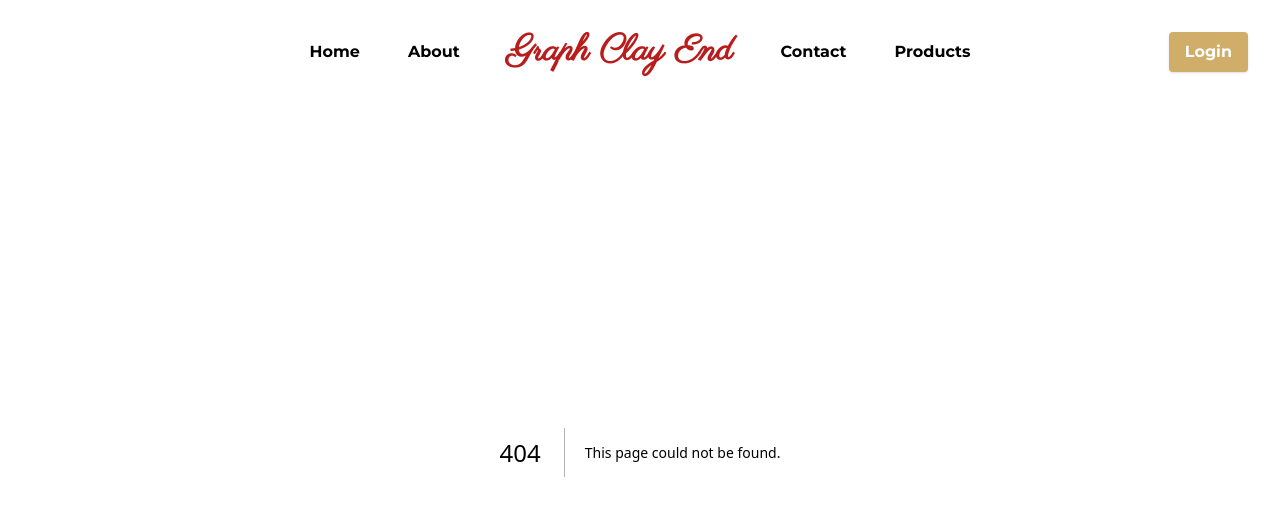
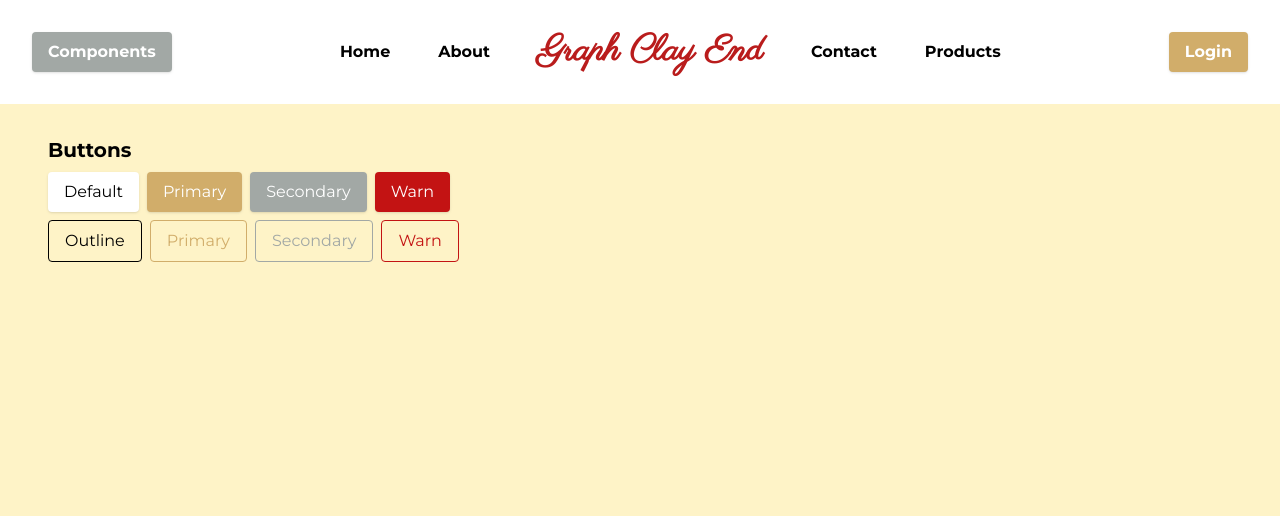
Before and after one commit to SteliosMav/nextjs13-template-auth, a Next.js app: page /components in a window 1280 px wide. Before the commit this address had no page. Shown: the top 516 px of the page. Built offline with nearby package versions, Linux system fonts and the light colour scheme.

Commit message:
Added components page with buttons

```diff
--- /dev/null
+++ b/app/components/page.tsx
@@ -0,0 +1,29 @@
+import Button from "@/components/ui/Button";
+
+export default function Home() {
+  return (
+    <main className="h-full bg-amber-100 ">
+      <section className="flex flex-col gap-2">
+        <h2 className="text-xl font-bold">Buttons</h2>
+        <div className="flex gap-2">
+          <Button>Default</Button>
+          <Button color="primary">Primary</Button>
+          <Button color="secondary">Secondary</Button>
+          <Button color="warn">Warn</Button>
+        </div>
+        <div className="flex gap-2">
+          <Button outline>Outline</Button>
+          <Button color="primary" outline>
+            Primary
+          </Button>
+          <Button color="secondary" outline>
+            Secondary
+          </Button>
+          <Button color="warn" outline>
+            Warn
+          </Button>
+        </div>
+      </section>
+    </main>
+  );
+}
--- a/app/header.tsx
+++ b/app/header.tsx
@@ -5,7 +5,10 @@ export default function Header() {
   return (
     <header>
       <nav className="bg-white p-8 font-semibold flex items-center justify-between">
-        <Button className="invisible">Login</Button>
+        <Button href="/components" color="secondary">
+          {" "}
+          Components{" "}
+        </Button>
         <ul className="flex justify-center items-center gap-12 ">
           <li>
             <Link href="/home">Home</Link>
--- a/components/ui/Button.tsx
+++ b/components/ui/Button.tsx
@@ -1,4 +1,5 @@
 import Link from "next/link";
+import { useRouter } from "next/router";
 import React from "react";
 
 interface Props {
@@ -18,13 +19,9 @@ export default function Button({
   ...rest
 }: Props) {
   const appearance = getAppearance({ color, outline });
-  const basicClass =
-    "text-base shadow rounded px-4 py-2 hover:opacity-80 active:opacity-100";
-  const buttonClass = `${basicClass} ${appearance} ${className || ""}`;
+  const buttonClass = `${appearance} ${className || ""}`;
   return href ? (
-    <Link href={href} className={buttonClass} {...rest}>
-      Login
-    </Link>
+    <Link href={href} className={buttonClass} {...rest}></Link>
   ) : (
     <button className={buttonClass} {...rest}></button>
   );
@@ -45,21 +42,25 @@ const getAppearance = ({
   color?: Color;
   outline?: boolean;
 }): string => {
+  const basicClass =
+    "text-base rounded px-4 py-2 hover:opacity-80 active:opacity-100";
   if (outline) {
     if (color) {
       // Outline with color
-      return `bg-white border ${getBorderColor(color)} ${getTextColor(color)}`;
+      return `${basicClass}  bg-transparent border ${getBorderColor(
+        color
+      )} ${getTextColor(color)}`;
     } else {
       // Outline without color
-      return `bg-white border border-black text-black`;
+      return `${basicClass}  bg-transparent border border-black text-black`;
     }
   } else {
     if (color) {
       // Color without outline
-      return `${getBgColor(color)} text-white`;
+      return `${basicClass} shadow ${getBgColor(color)} text-white`;
     } else {
       // Default (Neither color nor outline)
-      return `bg-white text-black`;
+      return `${basicClass} shadow bg-white text-black`;
     }
   }
 };
```
